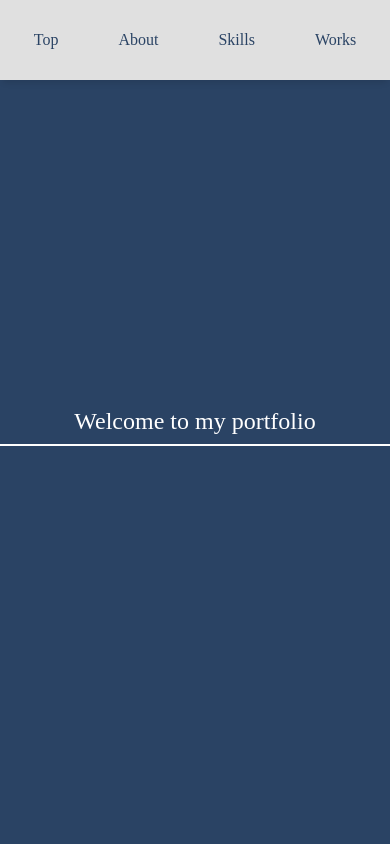
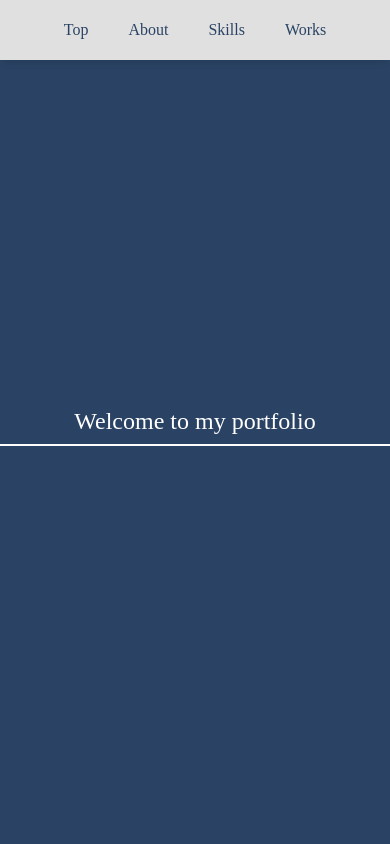
Before and after one commit to Kazuhiro-Mimaki/My-Portfolio, a Vue app: page / in a window 390 px wide. Shown: the top 844 px of the page. Built offline with nearby package versions, Linux system fonts and the light colour scheme.

Commit message:
fix header

```diff
--- a/src/components/atoms/HeaderNav/Component.vue
+++ b/src/components/atoms/HeaderNav/Component.vue
@@ -33,7 +33,7 @@
 @media screen and (max-width: 480px) {
   .header_nav {
     .nav_list {
-      margin: 0 10px;
+      margin: 0;
     }
   }
 }
--- a/src/components/organisms/Header/Component.vue
+++ b/src/components/organisms/Header/Component.vue
@@ -28,4 +28,10 @@ header {
   background-color: #e0e0e0;
   box-shadow: 0 6px 6px -3px rgba(0, 0, 0, 0.1);
 }
+
+@media screen and (max-width: 480px) {
+  header {
+    height: 60px;
+  }
+}
 </style>
```
